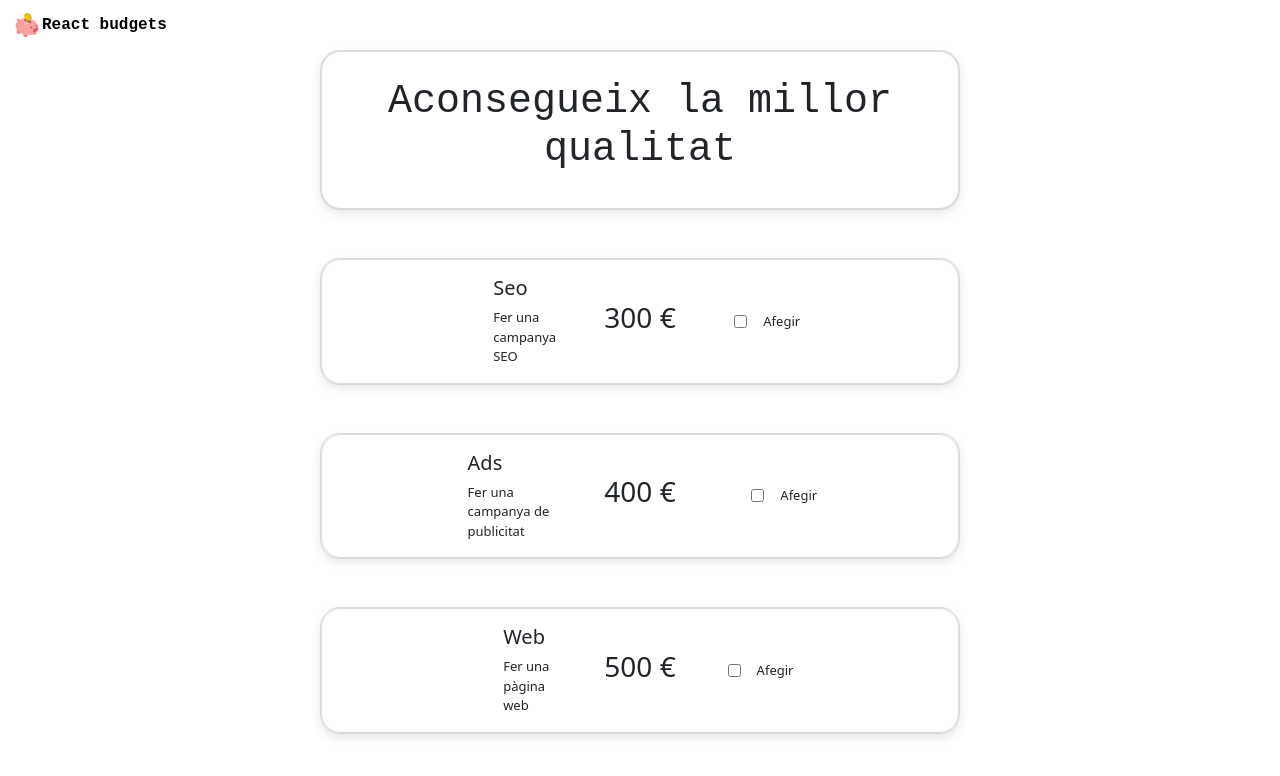
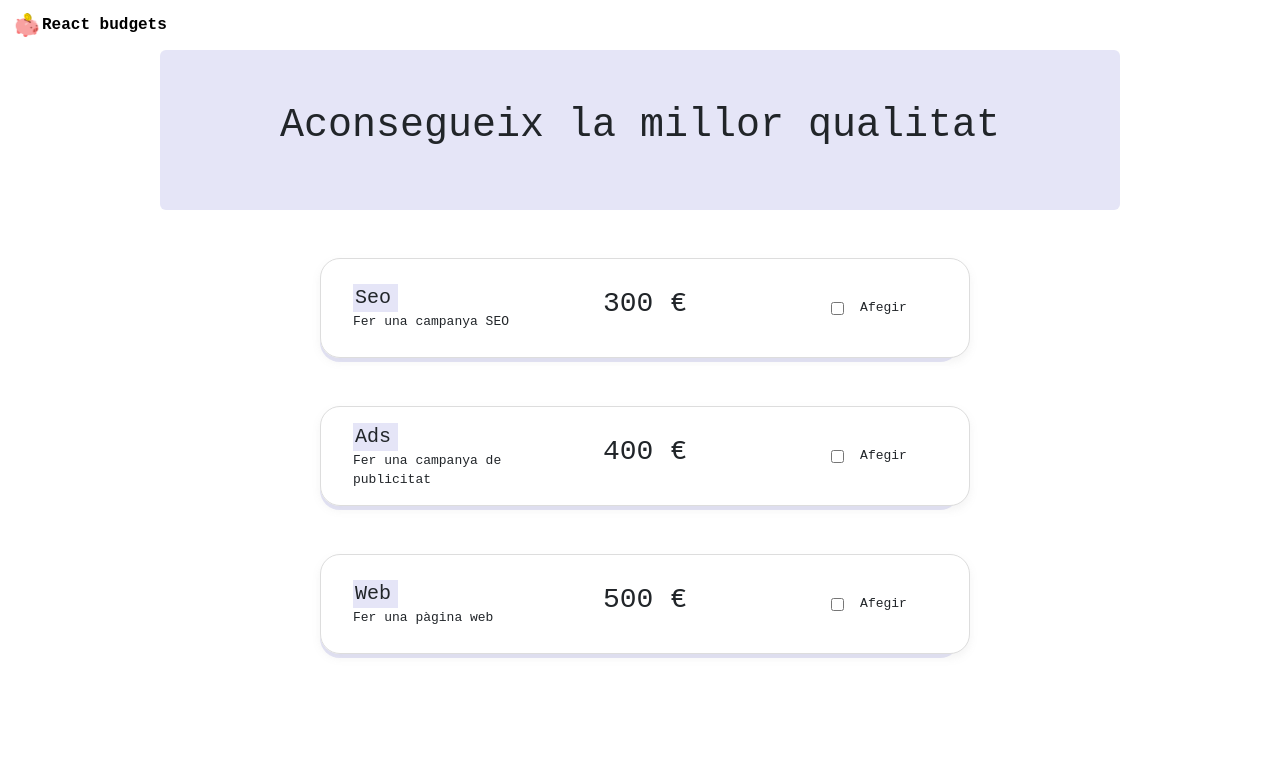
Before and after one commit to Luovtyrell/React-budgets, a React (Vite) app: page / in a window 1280 px wide. Shown: the top 776 px of the page. Built offline with nearby package versions, Linux system fonts and the light colour scheme.

Commit message:
Code refactored, and styles updated

```diff
--- a/src/App.jsx
+++ b/src/App.jsx
@@ -1,21 +1,10 @@
 import "bootstrap/dist/css/bootstrap.min.css";
 import Home from "./pages/Home/BudgetHome";
-import ServiceListContext from "./context/ServiceListContext";
-import Card from "./components/Card/Card";
-import serviceList from "./data/budgetData.json";
 
 function App() {
-  const productIds = [1, 2, 3];
   return (
     <>
-      <ServiceListContext.Provider value={serviceList}>
       <Home />
-        {productIds.map((productId) => (
-          <div key={productId}>
-            <Card id={productId} />
-          </div>
-        ))}
-           </ServiceListContext.Provider>
     </>
   );
 }
--- a/src/components/Card/Card.jsx
+++ b/src/components/Card/Card.jsx
@@ -1,6 +1,7 @@
-import React, { useState } from "react";
+import PropTypes from "prop-types";
+import { useState } from "react";
 import UseServiceList from "../../hooks/UseServiceList.jsx";
-import "./card.css"
+import "./card.css";
 
 export default function Card({ id }) {
   const serviceList = UseServiceList();
@@ -18,12 +19,16 @@ export default function Card({ id }) {
 
   return (
     <div className="container mt-5 d-flex justify-content-center align-items-center">
-      <div className="card">
-        <div className="card-body">
-          <div className="row">
+      <div className="card-component">
+        <div className="card-body-component">
+          <div className="row custom-row">
             <div className="col-md-4 ">
-              <h5 className="card-title custom-margin-left">{foundProductById.name}</h5>
-              <p className="card-text custom-margin-left">{foundProductById.description}</p>
+              <h5 className="card-title tittle-component-card custom-margin-left">
+                {foundProductById.name}
+              </h5>
+              <p className="card-text custom-margin-left">
+                {foundProductById.description}
+              </p>
             </div>
             <div className="col-md-4 d-flex align-items-center justify-content-center">
               <h3>{foundProductById.price} €</h3>
@@ -31,12 +36,12 @@ export default function Card({ id }) {
             <div className="col-md-4 d-flex align-items-center justify-content-center">
               <div className="col-md-4 d-flex align-items-center justify-content-center">
                 <input
-                className="checkbox"
+                  className="checkbox"
                   type="checkbox"
                   checked={selected}
                   onChange={handleSelect}
                 />
-                 Afegir
+                Afegir
               </div>
             </div>
           </div>
@@ -46,12 +51,9 @@ export default function Card({ id }) {
   );
 }
 
-{
-  /* <div>
-{services.map(service => (
-  <div key={service.id}>
-    <h3>{service.name}</h3>
-  </div>
-))}
-</div> */
-}
+Card.propTypes = {
+  id: PropTypes.number,
+  name: PropTypes.string,
+  description: PropTypes.string,
+  price: PropTypes.number,
+};
--- a/src/components/Card/card.css
+++ b/src/components/Card/card.css
@@ -1,15 +1,16 @@
-.card-body {
+.card-body-component {
   background-color: rgb(255, 255, 255);
   border-radius: 20px;
   box-shadow: 0 4px 8px rgba(141, 141, 141, 0.1);
   border: 1px solid #ddd;
   font-size: small;
+  width: 650px;
+  height: 100px;
 }
 
-.card {
+.card-component {
   border-radius: 20px;
-  border: 1px solid #ddd;
-  box-shadow: 0 4px 8px rgba(141, 141, 141, 0.1);
+  box-shadow: 0 4px 0px #e5e5f7;
   width: 40rem;
 }
 
@@ -20,3 +21,16 @@
 .checkbox {
   margin-right: 1rem;
 }
+
+.custom-row {
+  display: flex;
+  justify-content: center;
+  align-items: center;
+  height: 100%;
+}
+
+.tittle-component-card {
+  background-color: #e5e5f7;
+  padding: 0.1em;
+  width: 45px;
+}
--- a/src/components/TotalPrice/TotalPrice.jsx
+++ b/src/components/TotalPrice/TotalPrice.jsx
@@ -0,0 +1,18 @@
+import ServiceListContext from "../../context/ServiceListContext";
+import serviceList from "../../data/budgetData.json";
+import Card from "../Card/Card";
+
+const TotalPrice = () => {
+  const productIds = [1, 2, 3];
+  return (
+    <ServiceListContext.Provider value={serviceList}>
+      {productIds.map((productId) => (
+        <div key={productId}>
+          <Card id={productId} />
+        </div>
+      ))}
+    </ServiceListContext.Provider>
+  );
+};
+
+export default TotalPrice;
--- a/src/pages/Home/BudgetHome.css
+++ b/src/pages/Home/BudgetHome.css
@@ -1,4 +1,4 @@
-.body{
+.body {
   font-family: 'Courier New', Courier, monospace;
 }
 
@@ -10,7 +10,7 @@
   border: none;
 }
 
-.card-body {
+.card-body-home {
   display: flex;
   justify-content: center;
   align-items: center;
--- a/src/pages/Home/BudgetHome.jsx
+++ b/src/pages/Home/BudgetHome.jsx
@@ -1,4 +1,5 @@
 import "./BudgetHome.css";
+import TotalPrice from "../../components/TotalPrice/TotalPrice";
 
 const Home = () => {
   return (
@@ -13,10 +14,13 @@ const Home = () => {
       </nav>
       <div className="container d-flex justify-content-center align-items-center">
         <div className="card text-center custom-card">
-          <div className="card-body">
+          <div className="card-body-home">
             <h1>Aconsegueix la millor qualitat</h1>
           </div>
         </div>
+      </div>
+      <div className="container">
+        <TotalPrice />
       </div>
     </div>
   );
```
Also changed, not shown: src/assets/headerPattern.png (deleted).
